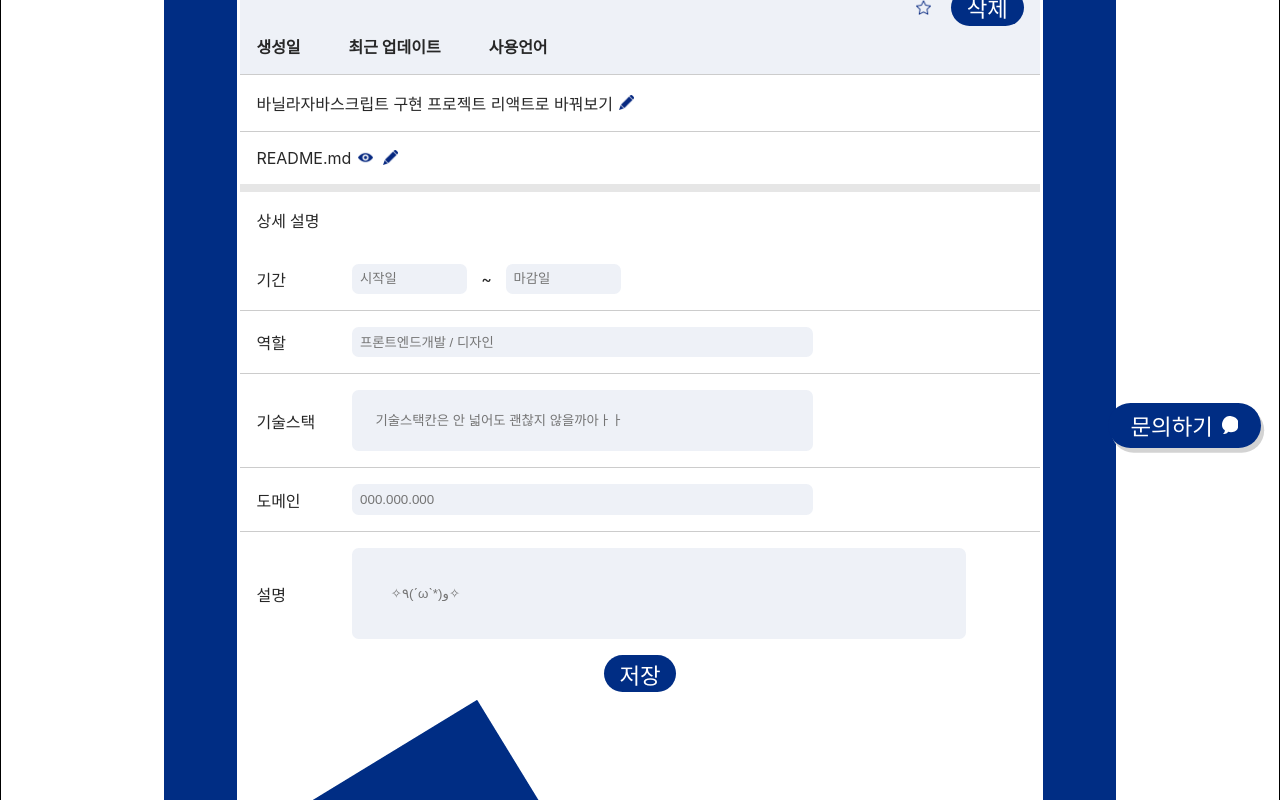
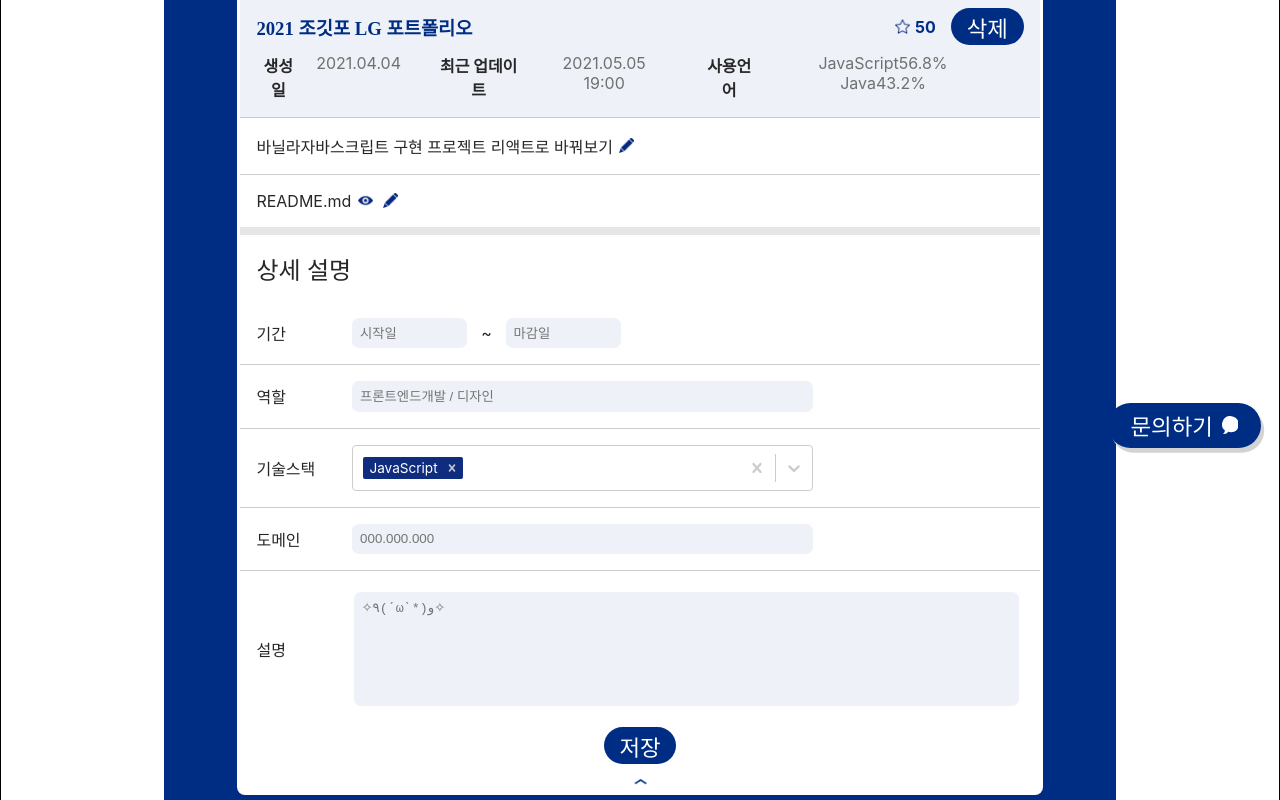
Before and after one commit to Gitppo/Frontend, a React (Create React App) app: page /git-repo-detail in a window 1280 px wide. Shown: the part 280-1080 px from the top of the page. Built offline with nearby package versions, Linux system fonts and the light colour scheme; a web font is replaced by a local one.

Commit message:
GitRepoDetail 페이지 수정 - 기술 스택 기능 추가 - className 수정 - 나머지 코드 고민 중

```diff
--- a/package.json
+++ b/package.json
@@ -3,10 +3,12 @@
   "version": "0.1.0",
   "private": true,
   "dependencies": {
+    "axios": "^0.25.0",
     "react": "^17.0.2",
     "react-dom": "^17.0.2",
     "react-router-dom": "^5.3.0",
     "react-scripts": "4.0.3",
+    "react-select": "^5.2.2",
     "web-vitals": "^1.0.1"
   },
   "scripts": {
--- a/src/domain/GitRepo/index.js
+++ b/src/domain/GitRepo/index.js
@@ -2,13 +2,36 @@
 import RadioBtn from "../../components/RadioBtn/index";
 import BeforeAfterBtn from "../../components/BeforeAfterBtn";
 import {useHistory} from "react-router-dom/cjs/react-router-dom.min";
-
-const data = {
-  repoName: "hyu-likelion/NESI",
-  people: "Kim",
-};
+import { useState } from "react";
 
 function GitRepo() {
+  const [repolist, setRepolist] = useState([
+    {
+      id: 1,
+      repoName: "hyu-likelion/NESI",
+      summary: "바닐라 자바스크립트 구현 프로젝트 리액트로 바꿔보기",
+      people: "Kim",
+    },
+    {
+      id: 2,
+      repoName: "minjoo-cho/movie_app_2021",
+      summary: "영화 리스트 만들기",
+      people: "Cho",
+    },
+    {
+      id: 3,
+      repoName: "jingyeong-seo/jingyeong-seo.github.io",
+      summary: "영화 예매 사이트",
+      people: "Seo",
+    },
+    {
+      id: 4,
+      repoName: "jongsik-seo/jongsik-seo.github.io",
+      summary: "띠용",
+      people: "Seo",
+    },
+  ]);
+
   const history = useHistory();
 
   const loadRepos = () => {
@@ -31,7 +54,7 @@
             <h3 className="gitrepo-inner-box-title">
               포트폴리오를 위해
               <br />
-              가져올 수 있는 레포는 총 3개입니다.
+              가져올 수 있는 레포는 총 {repolist?.length}개입니다.
             </h3>
             <br />
 
@@ -40,15 +63,17 @@
             </div>
             <br />
 
-            <>
-              <b className="gitrepo-inner-box-project-name">
-                {data.repoName}
-                <RadioBtn className="RadioBtn" />
-              </b>
-              <div className="gitrepo-inner-box-project-content">
-                ㄴ바닐라자바스크립트 구현 프로젝트 리액트로 바꿔보기
-              </div>
-            </>
+            {repolist.map((box,index) => (
+              <li key={index}>
+                <b className="gitrepo-inner-box-project-name">
+                  { box.repoName }
+                <RadioBtn className="RadioBtn"/>
+                </b>
+                <div className="gitrepo-inner-box-project-content">
+                  ㄴ{ box.summary }
+                </div>
+              </li>
+            ))}
 
             <button className="round-button" onClick={loadRepos}>
               불러오기
--- a/src/domain/GitRepoDetail/index.js
+++ b/src/domain/GitRepoDetail/index.js
@@ -1,7 +1,7 @@
 import "./style.css";
 import {useState} from "react";
 import {useHistory} from "react-router-dom";
-
+import Select from "react-select";
 import BeforeAfterBtn from "../../components/BeforeAfterBtn";
 import Star from "../../assets/star.png";
 import Pen from "../../assets/pen.png";
@@ -22,8 +22,8 @@
         time: "19:00",
       },
       language: [
-        ["JavaScript", "56.8%"],
-        ["Java", "43.2%"],
+        ["JavaScript", "56.8% "],
+        ["Java", "43.2% "],
       ],
       path: "hyu-likelion/NESI",
       starNum: "50",
@@ -56,24 +56,92 @@
     },
   ]);
 
-  const {start, end, role, skill, domain, explain} = {};
+  const skillOptions = [
+    { value: "JavaScript", label:"JavaScript" },
+    { value: "Java", label: "Java" },
+    { value: "Python", label: "Python" },
+    { value: "C++", label: "C++" },
+    { value: "C", label: "C" },
+    { value: "C#", label: "C#" },
+    { value: "HTML", label: "HTML" },
+    { value: "CSS", label: "CSS" },
+    { value: "Ruby", label: "Ruby" },
+    { value: "PHP", label: "PHP" },
+    { value: "Scala", label: "Scala" },
+    { value: "Spring", label: "Spring" },
+    { value: "Django", label: "Django" },
+    { value: "Kotlin", label: "Kotlin" },
+    { value: "Node.js", label: "Node.js" },
+  ];
+
+  const [inputs, setInputs] = useState({
+    start: "",
+    end: "",
+    role: "",
+    skill: "",
+    domain: "",
+    explain: ""
+  });
+
+  const { start, end, role, skill, domain, explain } = inputs;
 
   const onChange = (e) => {
-    // const {value, name} = e.target;
-    // setInputs({
-    //   ...inputs,
-    //   [name]: value,
-    // });
-    // console.log(e.target.value);
+    const { value, name } = e.target;
+    setInputs({
+      ...inputs,
+      [name]: value
+    });
+    console.log(value);
   };
 
-  function openCloseToc() {
-    if (document.getElementById("toc-content").style.display === "block") {
-      document.getElementById("toc-content").style.display = "none";
+  const styles = {
+    multiValue: styles => {
+    return {
+      ...styles,
+      backgroundColor: "#0F2C7F",
+      color: "#C6C6C6",
+      };
+    },
+    multiValueLabel: styles => ({
+      ...styles,
+      color: "#FFFFFF",
+    }),
+    multiValueRemove: styles => ({
+      ...styles,
+      color: ("").color,
+      ":hover": {
+        backgroundColor: "#9E413C",
+        color: "#FFFFFF",
+      },
+    }),
+  };
+
+  const toggle = useState("");
+
+  function openCloseToc(id) {
+    const toc = document.getElementById("toc-content");
+    for(let i = 0; i <= repos.length; i++) {
+      if (repos[i].id === id) {
+        if (toc.style.display === "none") {
+          toc.style.display = "block";
         } else {
-      document.getElementById("toc-toggle").style.src = "../../image/open.png";
-      document.getElementById("toc-content").style.display = "block";
+          toc.style.display = "none";
         }
+      repos.values(i);
+      break;
+      }
+    }
+    setRepos([...repos]);
+  }
+
+  function deletePortfolio(id) {
+    for (let i = 0; i < repos.length; i++) {
+      if (repos[i].id === id) {
+        repos.splice(i, 1);
+        break;
+      }
+    }
+    setRepos([...repos]);
   }
 
   const prevPage = () => {
@@ -85,7 +153,7 @@
   const tmpSave = () => {};
 
   return (
-    <div className="gitrepodetail">
+    <div className="grd">
       <BeforeAfterBtn
         saveShow={true}
         onPrev={prevPage}
@@ -93,90 +161,92 @@
         onSave={tmpSave}
       />
 
-      <div className="gitrepodetail-wrapper">
-        <div className="gitrepodetail-top-container">
-          <div className="gitrepodetail-top-container-title">레포지토리</div>
-          <div className="gitrepodetail-top-container-groupname">그룹명</div>
-
-          <button className="round-button">병합</button>
-          <button className="round-button">삭제</button>
+      <div className="grd-wrapper">
+      <div className="grd-top-container">
+        <div className="grd-top-container-title">레포지토리</div>
+        <button
+          className="round-button">삭제</button>
       </div>
-
-        <div className="gitrepodetail-inner-box">
-          <div className="gitrepodetail-inner-box-info-container">
-            <div className="gitrepodetail-inner-box-top-container">
-              <h3 className="gitrepodetail-inner-box-repo-title">
-                {/* {data.repoTitle} */}
+      {repos.map((box, index) => (
+        <li className="grd-inner-box" key={index}>
+            <div className="grd-inner-box-info-container">
+              <div className="grd-inner-box-top-container">
+                <h3 className="grd-inner-box-repo-title">
+                  { box.title }
                 </h3>
                 <img
-                className="gitrepodetail-inner-box-image"
+                  className="grd-inner-box-image"
                   src={Star}
                   alt={""}
                 />
-              <div className="gitrepodetail-inner-box-star-num">
-                {/* {data.starNum} */}
+                <div className="grd-inner-box-star-num">
+                  { box.starNum }
                 </div>
-              <div className="round-button">삭제</div>
+                <button
+                  className="round-button"
+                  onClick={() => deletePortfolio(box.id)}
+                >
+                  삭제
+                </button>
               </div>
-            <div className="gitrepodetail-inner-box-bottom-container">
-              <div className="gitrepodetail-inner-box-bottom-title">생성일</div>
-              <div className="gitrepodetail-inner-box-bottom-detail">
-                {/* {data.creation} */}
+              <div className="grd-inner-box-bottom-container">
+                <div className="grd-inner-box-bottom-title">생성일</div>
+                <div className="grd-inner-box-bottom-detail">
+                  { box.creation }
                 </div>
-              <div className="gitrepodetail-inner-box-bottom-title">
+                <div className="grd-inner-box-bottom-title">
                   최근 업데이트
                 </div>
-              <div className="gitrepodetail-inner-box-bottom-detail">
-                {/* {data.revision} */}
+                <div className="grd-inner-box-bottom-detail">
+                  { box.revision.date } { box.revision.time }
                 </div>
-              <div className="gitrepodetail-inner-box-bottom-title">
+                <div className="grd-inner-box-bottom-title">
                   사용언어
                 </div>
-              <div className="gitrepodetail-inner-box-bottom-detail">
-                {/* {data.language} {data.languagePercent} */}
+                <div className="grd-inner-box-bottom-detail">
+                  { box.language }
                 </div>
               </div>
               </div>
-
-          <div id="toc-content">
-            <div className="gitrepodetail-inner-box-title-container">
-              <div className="gitrepodetail-inner-box-title-container-text">
+              <div id="toc-content" key={index}>
+                <div className="grd-inner-box-title">
+                  <div className="grd-inner-box-text">
                     바닐라자바스크립트 구현 프로젝트 리액트로 바꿔보기
                   </div>
                   <img
-                className="gitrepodetail-inner-box-image"
+                    className="grd-inner-box-image"
                     src={Pen}
                     alt={""}
+                    // onClick={}
                   />
                 </div>
-            <div className="gitrepodetail-inner-box-readme-container">
-              <div className="gitrepodetail-inner-box-title-container-text">
+                <div className="grd-inner-box-readme">
+                  <div className="grd-inner-box-text">
                     README.md
                   </div>
                   <img
-                className="gitrepodetail-inner-box-image"
+                    className="grd-inner-box-image"
                     src={Eye}
                     alt={""}
+                    // onClick={}
                   />
                   <img
-                className="gitrepodetail-inner-box-image"
+                    className="grd-inner-box-image"
                     src={Pen}
                     alt={""}
+                    // onClick={}
                   />
                 </div>
-            <div className="gitrepodetail-inner-box-plus-info-title">
+                <div className="grd-inner-box-detail">
                   상세 설명
                 </div>
-            <div className="gitrepodetail-inner-box-title-container-info">
+                <div className="grd-inner-box-title-container">
                   <div className="container-title">기간</div>
                   <input
-                onChange={(e) => {
-                  // repos[index]?.start = e.target.value;
-                  // setRepos([...repos]);
-                }}
+                    onChange={onChange}
                     value={start}
                     name="start"
-                className="gitrepodetail-inner-box-plus-info-title-date"
+                    className="grd-inner-box-date"
                     placeholder="시작일"
                   />
                   <div className="wave-mark">~</div>
@@ -184,47 +254,50 @@
                     onChange={onChange}
                     value={end}
                     name="end"
-                className="gitrepodetail-inner-box-plus-info-title-date"
+                    className="grd-inner-box-date"
                     placeholder="마감일"
                   />
                 </div>
-            <div className="gitrepodetail-inner-box-title-container-info">
+                <div className="grd-inner-box-title-container">
                   <div className="container-title">역할</div>
                   <input
                     onChange={onChange}
                     value={role}
                     name="role"
-                className="gitrepodetail-inner-box-plus-info-title-info-box"
+                    className="grd-inner-box-plus-info-title-info-box"
                     placeholder="프론트엔드개발 / 디자인"
                   />
                 </div>
-            <div className="gitrepodetail-inner-box-title-container-info-skill">
+                <div className="grd-inner-box-title-container-skill">
                   <div className="container-title">기술스택</div>
-              <input
-                onChange={onChange}
-                value={skill}
+                    <Select
+                      isMulti
+                      styles={styles}
                       name="skill"
-                className="gitrepodetail-inner-box-plus-info-title-info-box-skill"
-                placeholder="기술스택칸은 안 넓어도 괜찮지 않을까아ㅏㅏ"
+                      options={skillOptions}
+                      className="grd-inner-box-skill"
+                      classNamePrefix="select"
+                      defaultValue={skillOptions[0]}
+                      // onChange={onChange}
                     />
                 </div>
-            <div className="gitrepodetail-inner-box-title-container-info">
+                <div className="grd-inner-box-title-container">
                   <div className="container-title">도메인</div>
                   <input
                     onChange={onChange}
                     value={domain}
                     name="domain"
-                className="gitrepodetail-inner-box-plus-info-title-info-box"
+                    className="grd-inner-box-plus-info-title-info-box"
                     placeholder="000.000.000"
                   />
                 </div>
-            <div className="gitrepodetail-inner-box-title-container-end-info">
+                <div className="grd-inner-box-title-container-info">
                   <div className="container-title">설명</div>
-              <input
+                  <textarea
                     onChange={onChange}
                     value={explain}
                     name="explain"
-                className="gitrepodetail-inner-box-plus-info-title-plus-info-box"
+                    className="grd-inner-box-info-text"
                     placeholder="✧٩(ˊωˋ*)و✧"
                   />
                 </div>
@@ -233,15 +306,18 @@
                 </div>
               </div>
                 <img
-            id="toc-toggle"
-            // className={`gitrepodetail-inner-box-fold-image${toggle && "-down"}`}
+                  className={`grd-inner-box-fold-image ${toggle && "-down"}`}
+                  // ${toggle && "-down"}
                   src={Fold}
                   alt={""}
-            onClick={openCloseToc}
+                  type="button"
+                  onClick={() => openCloseToc(box.id)}
                 />
+            </li>
+          ))}
         </div>
       </div>
-    </div>
+
   );
 }
 
--- a/src/domain/GitRepoDetail/style.css
+++ b/src/domain/GitRepoDetail/style.css
@@ -1,11 +1,11 @@
 /* 전체 화면 */
-.gitrepodetail {
+.grd {
   width: 100%;
   height: 100%;
 }
 
 /* 파란색 큰 박스 */
-.gitrepodetail-wrapper {
+.grd-wrapper {
   width: 100%;
   height: 100%;
   padding: 2rem;
@@ -17,7 +17,7 @@
 }
 
 /* 파란색 큰 박스 안에 상단 칭구칭긔들 ＼\ ٩( ᐛ )و /／ */
-.gitrepodetail-top-container {
+.grd-top-container {
   width: 100%;
   height: 10%;
   display: flex;
@@ -27,14 +27,14 @@
   padding-bottom: 1rem;
 }
 
-.gitrepodetail-top-container-title {
+.grd-top-container-title {
   margin-right: auto;
 
   font-size: 2rem;
   font-family: title;
   color: white;
 }
-.gitrepodetail-top-container-groupname {
+.grd-top-container-groupname {
   width: 10%;
   margin-right: 0.5em;
   border-bottom: 2px solid white;
@@ -45,7 +45,7 @@
   text-align: center;
 }
 
-.gitrepodetail-top-container .round-button {
+.grd-top-container .round-button {
   padding: 0.1em 0.7em;
   margin-left: 0.5em;
 
@@ -54,7 +54,7 @@
 }
 
 /* 하얀색 박스 */
-.gitrepodetail-inner-box {
+.grd-inner-box {
   width: 90%;
   height: 100%;
   padding: 0.2rem;
@@ -62,11 +62,13 @@
   text-align: center;
   border-radius: 0.5em;
   box-sizing: content-box;
+
+  margin: 1.2rem;
 }
-.gitrepodetail-inner-box:hover {
+.grd-inner-box:hover {
   outline: 3px solid var(--dark-red);
 }
-.gitrepodetail-inner-box-image {
+.grd-inner-box-image {
   width: 15px;
   height: 15px;
   margin-right: 0.6%;
@@ -75,7 +77,7 @@
 }
 
 /* 하얀색 박스 첫번째 칸 */
-.gitrepodetail-inner-box-info-container {
+.grd-inner-box-info-container {
   width: 100%;
   height: 100%;
 
@@ -90,45 +92,45 @@
 }
 
 /* 하얀색 박스 첫번째 칸 중 상단 */
-.gitrepodetail-inner-box-top-container {
+.grd-inner-box-top-container {
   width: 100%;
   height: 100%;
   display: flex;
   align-items: center;
   margin-bottom: 0.5em;
 }
-.gitrepodetail-inner-box-repo-title {
+.grd-inner-box-repo-title {
   color: var(--dark-blue2);
   font-weight: bold;
   margin-right: auto;
 }
-.gitrepodetail-inner-box-star-num {
+.grd-inner-box-star-num {
   color: var(--dark-blue2);
   font-weight: bold;
   padding-right: 2%;
 }
-.gitrepodetail-inner-box-info-container .round-button {
+.grd-inner-box-info-container .round-button {
   padding: 0.1em 0.7em;
 }
 
 /* 첫 번째 칸 중 하단 (사용 언어는 왜 bold가 안 먹힐까?ㅠㅠ) */
-.gitrepodetail-inner-box-bottom-container {
+.grd-inner-box-bottom-container {
   width: 100%;
   height: 100%;
 
   display: flex;
 }
-.gitrepodetail-inner-box-bottom-title {
+.grd-inner-box-bottom-title {
   color: #272727;
   font-weight: bold;
 }
-.gitrepodetail-inner-box-bottom-detail {
+.grd-inner-box-bottom-detail {
   color: #707070;
   margin: 0 2em 0 1em;
 }
 
 /* 하얀색 박스 두번째 칸  */
-.gitrepodetail-inner-box-title-container {
+.grd-inner-box-title {
   width: 100%;
   border-bottom: 1px solid #ccc;
 
@@ -136,12 +138,12 @@
   align-items: center;
   padding: 1rem;
 }
-.gitrepodetail-inner-box-title-container-text {
+.grd-inner-box-text {
   color: #272727;
 }
 
 /* 하얀색 박스 세번째 칸 */
-.gitrepodetail-inner-box-readme-container {
+.grd-inner-box-readme {
   width: 100%;
   height: 5%;
   display: flex;
@@ -151,7 +153,7 @@
 }
 
 /* 하얀색 박스 네번째 칸 */
-.gitrepodetail-inner-box-plus-info-container {
+.grd-inner-box-plus-info-container {
   width: 100%;
   height: 60%;
   display: flex;
@@ -160,17 +162,18 @@
   flex-direction: column;
   align-items: flex-start;
 }
-.gitrepodetail-inner-box-plus-info-title {
+.grd-inner-box-detail {
   width: 100%;
   height: 10%;
   padding: 1rem;
   display: flex;
   color: #272727;
   font-weight: 500;
+  font-size: 1.5rem;
 }
 
 /* 하얀색 박스 네번째 칸 */
-.gitrepodetail-inner-box-title-container-info {
+.grd-inner-box-title-container {
   width: 100%;
   height: 10%;
   border-bottom: 1px solid #ccc;
@@ -185,7 +188,7 @@
 }
 
 /* 하얀색 박스 네번째 칸 - 시작일 & 마감일 */
-.gitrepodetail-inner-box-plus-info-title-date {
+.grd-inner-box-date {
   background-color: #eef1f7;
   border-radius: 0.5em;
   border: none;
@@ -195,7 +198,7 @@
 }
 
 /* 하얀색 박스 네번째 칸 - 공통 input 칸 */
-.gitrepodetail-inner-box-plus-info-title-info-box {
+.grd-inner-box-plus-info-title-info-box {
   background-color: #eef1f7;
   border-radius: 0.5em;
   border: none;
@@ -205,7 +208,7 @@
 }
 
 /* 기술스택 */
-.gitrepodetail-inner-box-title-container-info-skill {
+.grd-inner-box-title-container-skill {
   width: 100%;
   height: 20%;
   border-bottom: 1px solid #ccc;
@@ -215,17 +218,17 @@
   color: #272727;
   font-size: 1rem;
 }
-.gitrepodetail-inner-box-plus-info-title-info-box-skill {
-  background-color: #eef1f7;
+.grd-inner-box-title-container-skill .grd-inner-box-skill {
+  /*background-color: #eef1f7;
   border-radius: 0.5em;
+  padding: 3% 1% 3% 1%;
   border: none;
-  outline: none;
+  outline: none;*/
   width: 60%;
-  padding: 3%;
 }
 
 /* 하얀색 박스 네번째 칸 - 설명 (컨테이너) */
-.gitrepodetail-inner-box-title-container-end-info {
+.grd-inner-box-title-container-info {
   width: 100%;
   height: 15%;
   display: flex;
@@ -235,46 +238,47 @@
 }
 
 /* 하얀색 박스 네번째 칸 - 설명 (input) */
-.gitrepodetail-inner-box-plus-info-title-plus-info-box {
+.grd-inner-box-title-container-info .grd-inner-box-info-text {
   background-color: #eef1f7;
   border-radius: 0.5em;
+  padding: 1% 1% 10% 1%;
+  height: 20%;
   border: none;
   outline: none;
-  width: 80%;
-  padding: 5%;
+  width: 90%;
+  resize: none;
+  word-break: break-all;
+  text-overflow: clip;
+  overflow: visible;
 }
 
 /* 저장 버튼 */
-.gitrepodetail .save-button-container {
+.grd .save-button-container {
   display: flex;
   align-items: center;
   flex-direction: column;
   padding-bottom: 0.5rem;
 }
-.gitrepodetail .save-button-container .round-button {
+.grd .save-button-container .round-button {
   padding: 0.1em 0.7em;
 }
 
 /* 하얀색 박스 접기 이미지 */
-.gitrepodetail-inner-box-fold-image,
-.gitrepodetail-inner-box-fold-image-down {
+.grd-inner-box-fold-image,
+.grd-inner-box-fold-image-down {
   width: 0.3em;
   height: auto;
 
   cursor: pointer;
 }
-.gitrepodetail-inner-box-fold-image {
+.grd-inner-box-fold-image {
   transform: rotate(-90deg);
 }
-.gitrepodetail-inner-box-fold-image-down {
+.grd-inner-box-fold-image-down {
   transform: rotate(90deg);
 }
 
-.gitrepodetail .container-title {
+.grd .container-title {
   width: 6rem;
   text-align: left;
 }
-
-.gitrepodetail .toc-content {
-  display: none;
-}
```
Also changed, not shown: src/domain/Mypage/index.js (+28 -3 lines), src/domain/Mypage/style.css (line endings or trailing spaces), 1 other file (tests, documents, lock files or other folders). Lines whose indentation alone changed are shown as unchanged.
